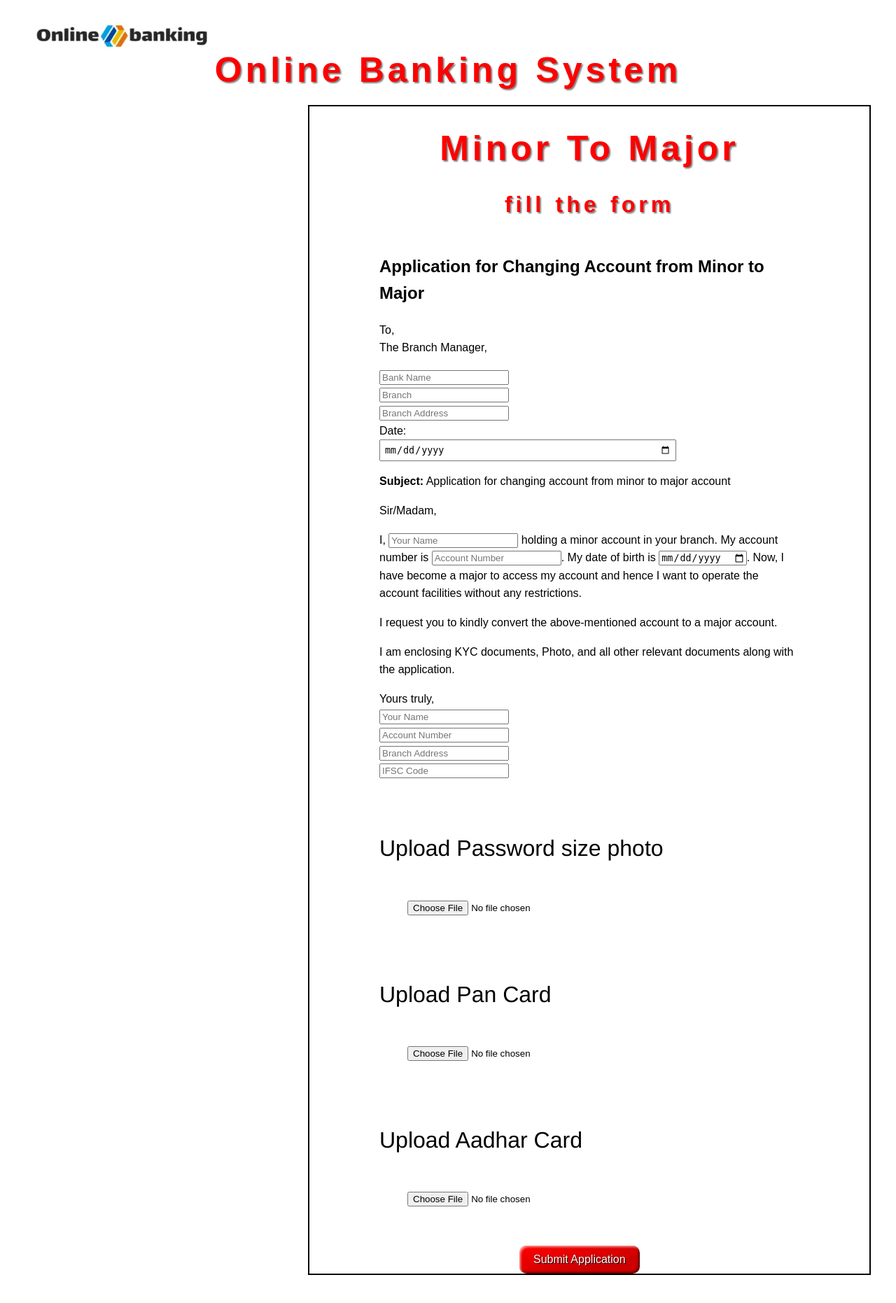
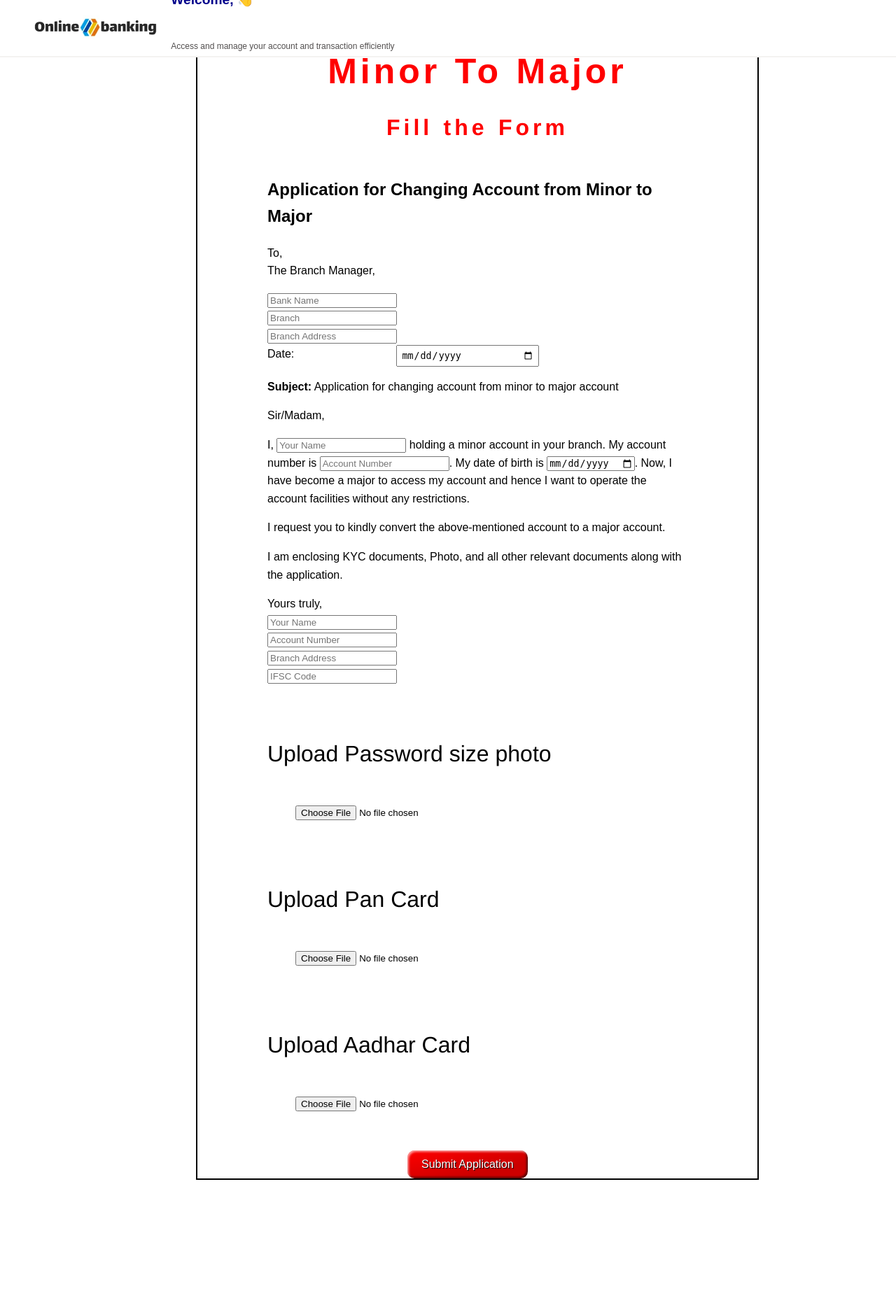
Before and after one commit to shubhamgiri729/online-banking-system, a PHP site: page /HTML/MTM.html in a window 1280 px wide. Shown: the whole page at 70% size. After the commit the page ends 1686 px from the top, so only its background shows below. Run offline with PHP 8.4, Linux system fonts and the light colour scheme.

Commit message:
Update the header and improve the UI of Minor To Major Form Page

```diff
--- a/CSS/MTM.css
+++ b/CSS/MTM.css
@@ -8,35 +8,79 @@ h1 {
     margin: 0px;
     font-size: 50px;
     color: red;
-    text-shadow: 2px 2px 2px grey;
 }
 
-.head {
+/* Header */
+
+#header {
     position: fixed;
-    top: 0px;
+    top: 0;
+    left: 0;
+    height: 80px;
+    width: 100%;
+    background: #ffffff;
+    border-bottom: 2px solid #f4f3f1;
+    display: flex;
+    align-items: center;
+    padding: 0 30px;
+    z-index: 1000;
 }
 
 #header img {
-    height: 75px;
-    width: 300px;
-    border-radius: 20px;
-    position: absolute;
-    top: 10px;
-    left: 25px;
+    height: 60px;
+    width: auto;
+    border-radius: 12px;
 }
 
-img:hover {
-    /* border:15px solid white; */
-    transition-duration: 0.20s;
+
+#log_sign {
+    display: flex;
+    margin-right: auto;
 }
 
-#header {
-    height: 100px;
-    width: 100%;
-    margin-bottom: 10px;
-    /* border-bottom-left-radius: 50px;
-    border-bottom-right-radius: 50px; */
+#log_sign a {
+    text-decoration: none;
+    color: black;
 }
+
+#log_sign a:hover {
+    text-decoration: underline;
+}
+
+.greet {
+    display: flex;
+    flex-direction: column;
+    gap: 10px;
+    width: 500px;
+
+}
+
+.greet p {
+    color: darkblue;
+    font-size: larger;
+    font-weight: bold;
+}
+
+#log_sign .tagline {
+    color: rgb(82, 79, 79);
+    font-size: 12px;
+    font-weight: normal;
+}
+
+.greet b {
+    color: rgb(10, 174, 239);
+}
+
+#logout {
+    margin-left: 100vh;
+}
+
+#login {
+    margin-left: 10px;
+}
+
+
+/* main-content */
 
 body {
     font-family: Arial, sans-serif;
@@ -47,7 +91,7 @@ body {
 
 #apply{
     border: 2px solid black;
-    margin-left: 50vh;
+    margin-left: 30vh;
     width: 100vh;
 }
 
@@ -110,7 +154,7 @@ body {
 
 .form-group input[type="text"],
 .form-group input[type="date"] {
-    width: calc(100% - 190px);
+    width: 190px;
     padding: 5px;
 }
 
--- a/HTML/MTM.html
+++ b/HTML/MTM.html
@@ -9,14 +9,33 @@
 </head>
 
 <body>
-    <div id="header">
-        <h1>Online Banking System</h1>
-        <a href="index.php"><img src="..//Images//onlinebank.jpg" alt="Online Banking System" title="Online Bank"></a>
-    </div>
+    <header id="header" class="head">
+        <!-- <h1>Online Banking System</h1> -->
+        <a href="admin_verify.php" target="_blank">
+            <img src="../Images/onlinebank.jpg" alt="Online Banking System" title="Online Banking Website">
+        </a>
+        <div id="log_sign">
+            <?php if (isset($_SESSION['name'])): ?>
+            <div class="greet">
+                <p>Welcome, <b>
+                        <?php echo htmlspecialchars($_SESSION['name']); ?>
+                    </b> 👋</p>
+                <p class="tagline">Access and manage your account and transaction efficiently</p>
+            </div>
+            <p id="logout"><a href="logout.php">Logout</a></p>
+            <?php else: ?>
+            <div class="greet">
+                <p>Welcome, user</li>
+                <p id="login"><a href="login.html">Login</a></p>
+            </div>
+            <?php endif; ?>
+        </div>
+    </header>
+
     <div id="apply">
         <h1>Minor To Major</h1>
         <div id="MTM">
-            <h1 class="img">fill the form</h1>
+            <h1 class="img">Fill the Form</h1>
             <div class="form-container">
                 <h2>Application for Changing Account from Minor to Major</h2>
 
@@ -39,32 +58,36 @@
 
                     <p>Sir/Madam,</p>
                     <p>I, <input type="text" id="yourName" name="yourName" placeholder="Your Name" required> holding a
-                        minor account in your branch. My account number is <input type="text" class="acnum" id="accountNumber"
-                            name="accountNumber" placeholder="Account Number" required>. My date of birth is <input
-                            type="date" id="dob" name="dob" required>. Now, I have become a major to access my account
+                        minor account in your branch. My account number is <input type="text" class="acnum"
+                            id="accountNumber" name="accountNumber" placeholder="Account Number" required>. My date of
+                        birth is <input type="date" id="dob" name="dob" required>. Now, I have become a major to access
+                        my account
                         and hence I want to operate the account facilities without any restrictions.</p>
 
                     <p>I request you to kindly convert the above-mentioned account to a major account.</p>
 
-                    <p id="documentsList" name="documentsList">I am enclosing KYC documents, Photo, and all other relevant documents along with the application.</p>
+                    <p id="documentsList" name="documentsList">I am enclosing KYC documents, Photo, and all other
+                        relevant documents along with the application.</p>
 
                     <p>Yours truly,<br>
                         <input type="text" id="yourName2" name="yourName2" placeholder="Your Name" required><br>
-                        <input type="text" id="accountNumber3" class="acnum" name="accountNumber3" placeholder="Account Number"
-                            required><br>
+                        <input type="text" id="accountNumber3" class="acnum" name="accountNumber3"
+                            placeholder="Account Number" required><br>
                         <input type="text" id="branchAddress2" name="branchAddress2" placeholder="Branch Address"
                             required><br>
                         <input type="text" id="ifsc" name="ifsc" placeholder="IFSC Code" required>
                     </p>
                     </br>
-                    <p class="img">Upload Password size photo</p><input type="file" class="myFile" name="photo" required></br>
+                    <p class="img">Upload Password size photo</p><input type="file" class="myFile" name="photo"
+                        required></br>
                     <p class="img">Upload Pan Card</p><input type="file" class="myFile" name="pan" required></br>
                     <p class="img">Upload Aadhar Card</p><input type="file" class="myFile" name="aadhar" required></br>
-                    <button class="styled" type="submit"value="Submit Application" name="submit">Submit Application</button>
+                    <button class="styled" type="submit" value="Submit Application" name="submit">Submit
+                        Application</button>
 
                 </form>
             </div>
-                <script src="../Java Script/MTM.js"></script>
+            <script src="../Java Script/MTM.js"></script>
         </div>
     </div>
 </body>
```
